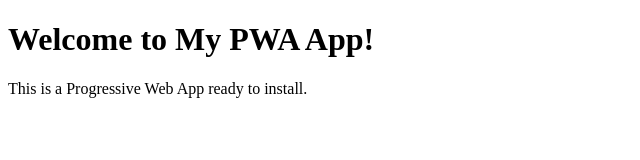
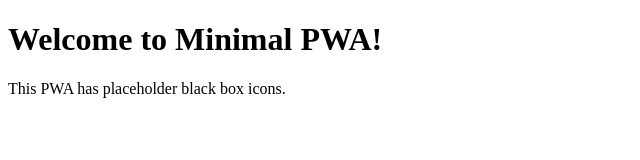
Before and after one commit to CroakBot1/Tunnelling-website, a website: page index.html in a window 1280 px wide. Shown: the whole page, without its empty margins (0-640 px from the left). Drawn offline with Linux system fonts and the light colour scheme.

Commit message:
Update index.html

```diff
--- a/index.html
+++ b/index.html
@@ -3,29 +3,29 @@
 <head>
 <meta charset="UTF-8">
 <meta name="viewport" content="width=device-width, initial-scale=1.0">
-<title>Installable PWA</title>
+<title>Minimal PWA with Black Icons</title>
 
 <link rel="manifest" href="/manifest.json">
 <meta name="theme-color" content="#0d6efd">
 </head>
-
 <body>
 <main>
-  <h1>Welcome to My PWA App!</h1>
-  <p>This is a Progressive Web App ready to install.</p>
-
+  <h1>Welcome to Minimal PWA!</h1>
+  <p>This PWA has placeholder black box icons.</p>
   <button id="installBtn" hidden>Install App</button>
 </main>
 
 <script>
+// Register service worker
 if ('serviceWorker' in navigator) {
   navigator.serviceWorker.register('/service-worker.js');
 }
 
+// Handle install prompt
 let deferredPrompt;
 const installBtn = document.getElementById('installBtn');
 
-window.addEventListener('beforeinstallprompt', (e) => {
+window.addEventListener('beforeinstallprompt', e => {
   e.preventDefault();
   deferredPrompt = e;
   installBtn.hidden = false;
```
